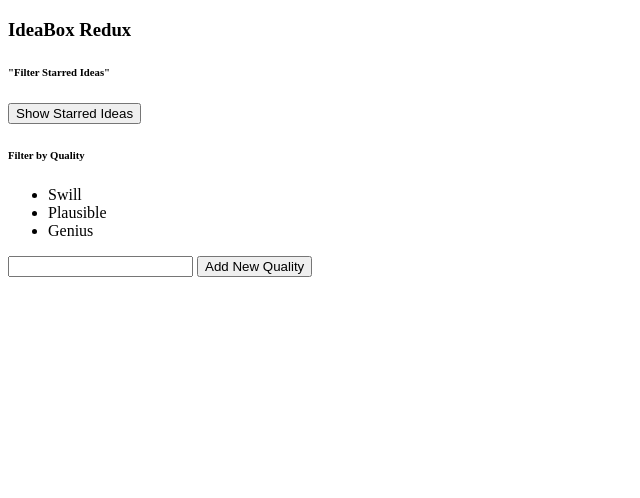
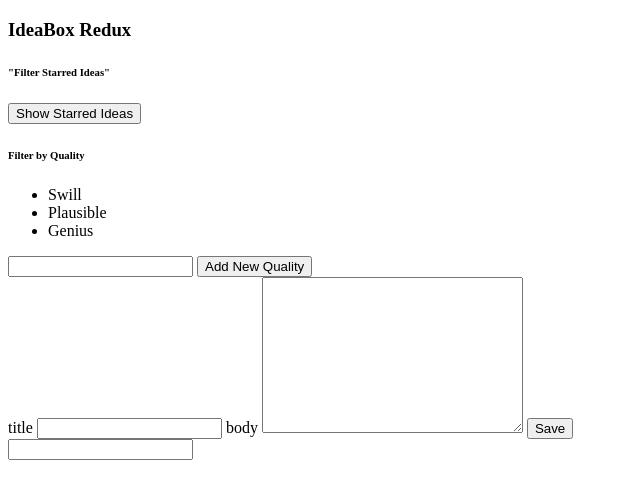
Before and after one commit to KevinKra/Ideabox-vanilla, a plain HTML site: page index.html in a window 1280 px wide. Shown: the whole page, without its empty margins (0-640 px from the left). Drawn offline with Linux system fonts and the light colour scheme.

Commit message:
Build rough scaffold

```diff
--- a/index.html
+++ b/index.html
@@ -26,5 +26,21 @@
         </form>
       </div>
     </nav>
+    <main class="main-container">
+      <section class="main-input">
+        <form action="">
+          <label for="title">title</label>
+          <input type="text" name="title" />
+          <label for="body">body</label>
+          <textarea name="body" cols="30" rows="10"></textarea>
+          <button>Save</button>
+        </form>
+        <div class="main-search-bar">
+          <label for="searchBar"></label>
+          <input type="text" name="searchBar" />
+        </div>
+      </section>
+      <section class="main-output"></section>
+    </main>
   </body>
 </html>
```
